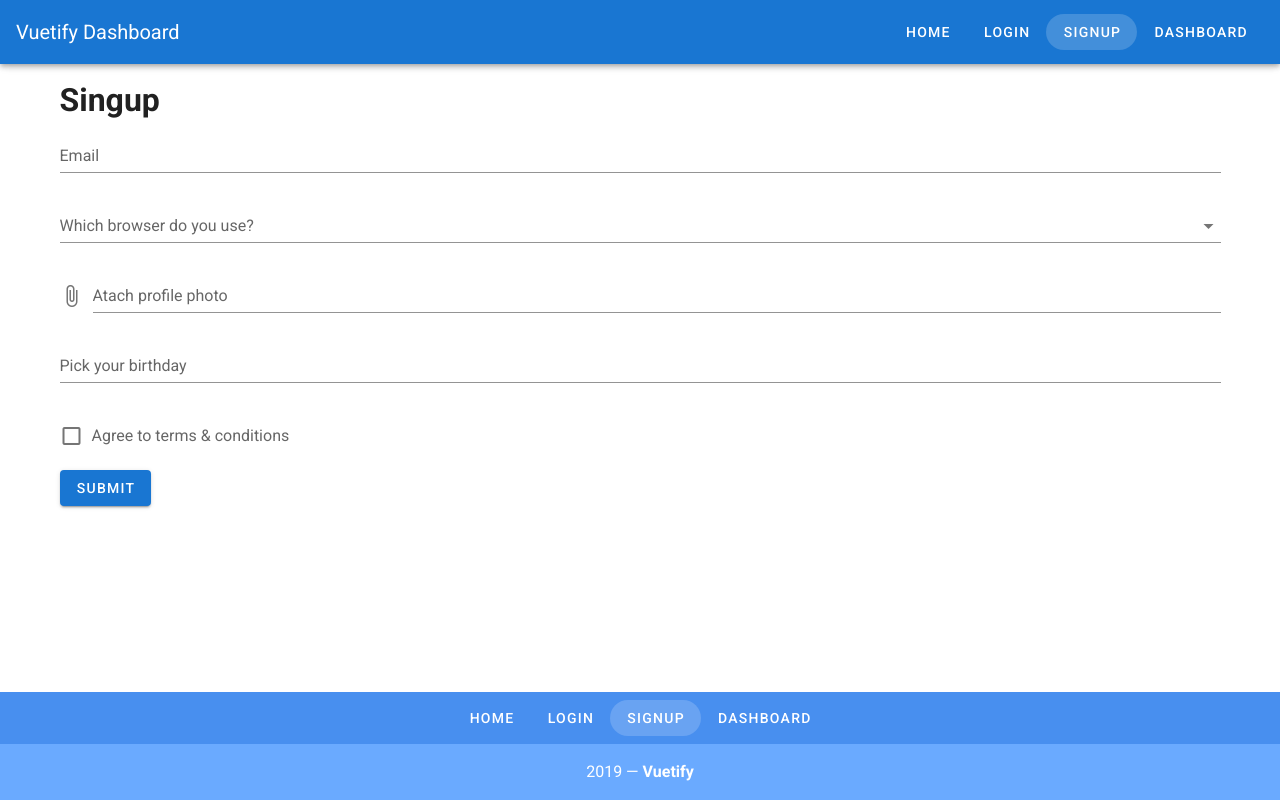
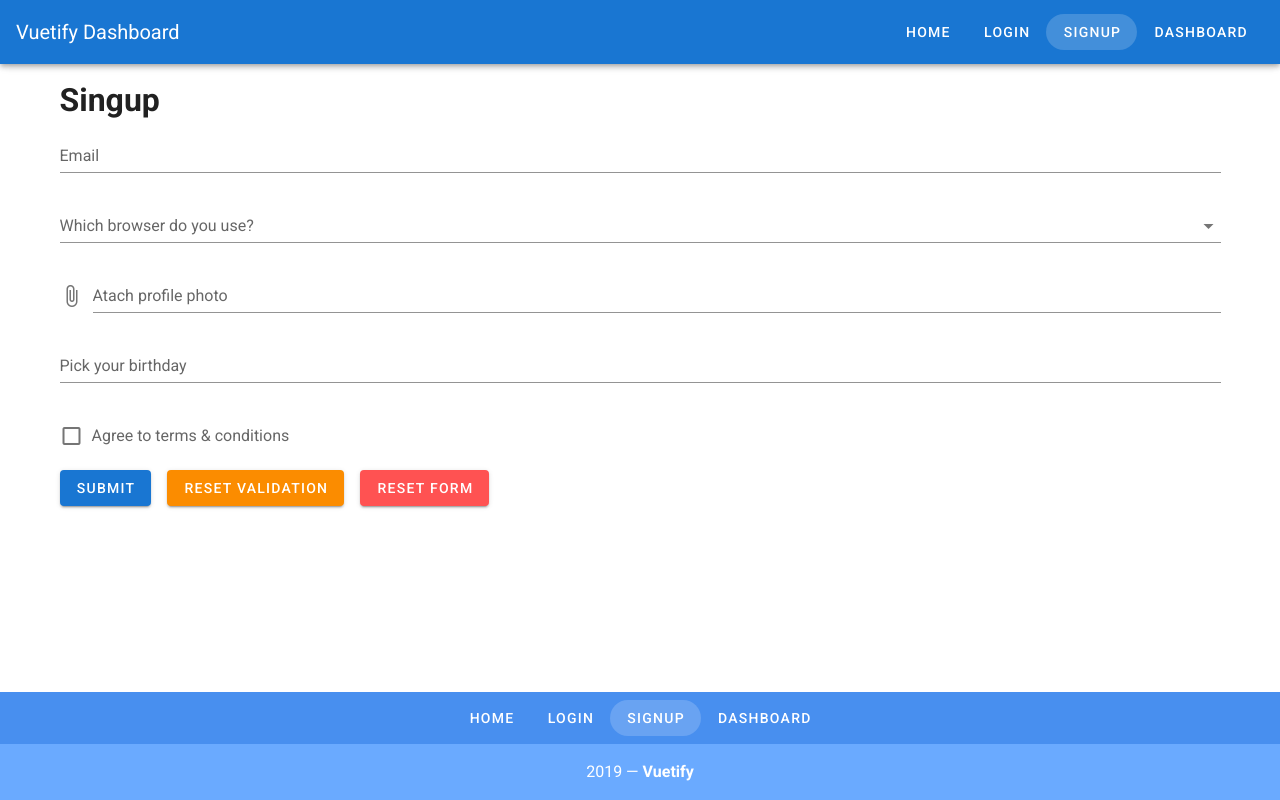
Before and after one commit to mindfulengr/vue-mastery-lessons, a Vue app in the folder beautify-with-vuetify/vuetify-dashboard/: page /signup in a window 1280 px wide. Built offline with nearby package versions, Linux system fonts and the light colour scheme.

Commit message:
add reset buttons

```diff
--- a/beautify-with-vuetify/vuetify-dashboard/src/views/Signup.vue
+++ b/beautify-with-vuetify/vuetify-dashboard/src/views/Signup.vue
@@ -3,7 +3,7 @@
     <v-row>
       <v-col>
         <h1>Singup</h1>
-        <v-form>
+        <v-form ref="signUpForm">
           <v-text-field type="text" label="Email" :rules="emailRules"></v-text-field>
           <v-autocomplete :items="browsers" label="Which browser do you use?"></v-autocomplete>
           <v-file-input label="Atach profile photo"></v-file-input>
@@ -25,7 +25,9 @@
             v-model="agreeToTerms"
             :rules="agreeToTermsRules"
           ></v-checkbox>
-          <v-btn type="submit" color="primary">Submit</v-btn>
+          <v-btn class="mr-4" type="submit" color="primary">Submit</v-btn>
+          <v-btn class="mr-4" @click="resetValidation" color="warning">Reset Validation</v-btn>
+          <v-btn @click="resetForm" color="error">Reset Form</v-btn>
         </v-form>
       </v-col>
     </v-row>
@@ -54,7 +56,15 @@ export default {
     ],
     birthday: "",
     browsers: ["Chrome", "Firefox", "Safari", "Edge", "Brave"]
-  })
+  }),
+  methods: {
+    resetValidation() {
+      this.$refs.signUpForm.resetValidation();
+    },
+    resetForm() {
+      this.$refs.signUpForm.reset();
+    }
+  }
 };
 </script>
 
```
